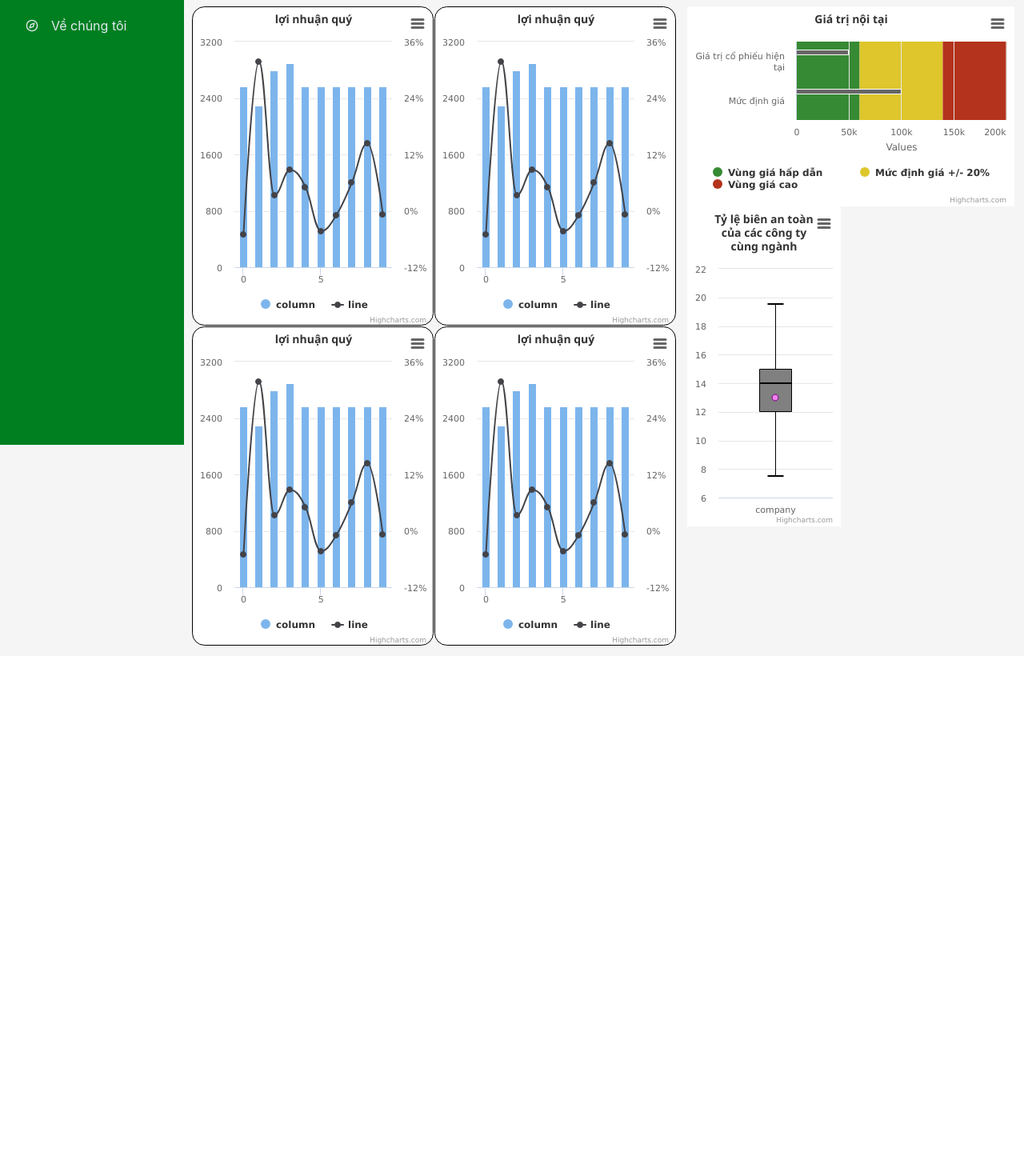
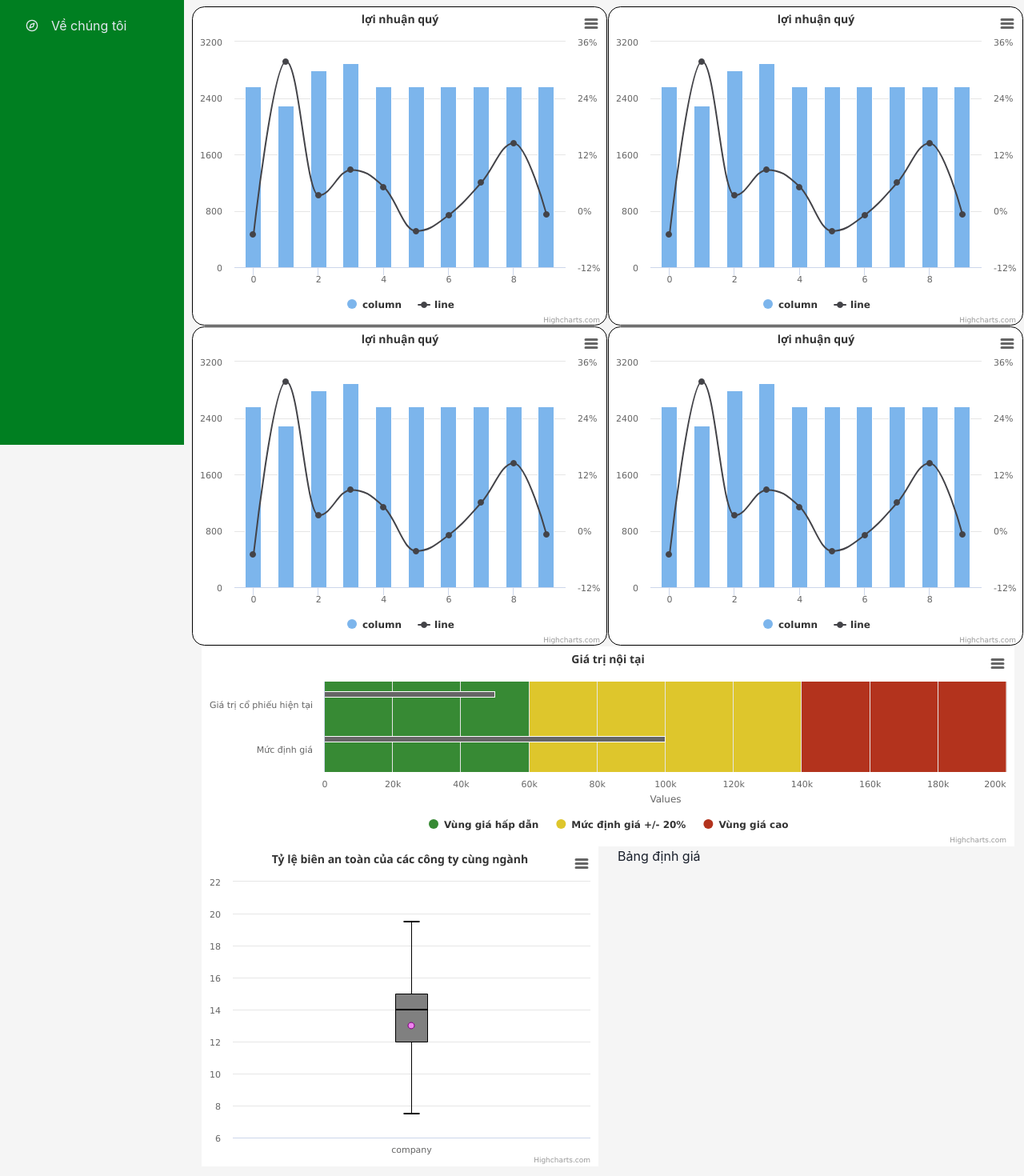
Before and after one commit to singsinghai/Stock-Market-GrabBootcamp, a React (Create React App) app in the folder frontend/: page /company/VIC in a window 1280 px wide. Shown: the part 244-1714 px from the top of the page at 80% size. Before the commit the page ends 1064 px from the top, so only its background shows below. Built offline with nearby package versions, Linux system fonts and the light colour scheme; no server answers.

Commit message:
Update new layout for companyValuation page

```diff
--- a/frontend/src/components/companyValuation/ValuationCharts/index.js
+++ b/frontend/src/components/companyValuation/ValuationCharts/index.js
@@ -6,9 +6,7 @@ import BulletChart from "./BulletChart";
 
 function ValuationCharts() {
     return (
-
-        <Row>
-            <Col xs={12} xl={7}>
+        <div>
             <Row>
                 <Col xs={12} xl={6} className='p-0'>
                     <div> <ColumnChart /> </div>
@@ -27,18 +25,17 @@ function ValuationCharts() {
                     <div><ColumnChart /></div>
                 </Col>
             </Row>
-            </Col>
 
-            <Col xs={12} xl={5}>
             <Row>
                 <div><BulletChart /></div> {/*Bullet chart ở đây*/}
                 <Col xs={12} xl={6}>
                     <div><IndustryBoxPlot /></div>
                 </Col>
-
-                </Row>
+                <Col xs={12} xl={6}>
+                    <div>Bảng định giá</div>
                 </Col>
             </Row>
+        </div>
     );
 }
 
--- a/frontend/src/components/companyValuation/index.js
+++ b/frontend/src/components/companyValuation/index.js
@@ -1,7 +1,6 @@
 import { Spinner, Image, Text } from "@chakra-ui/react";
 import axios from "axios";
 import React, { useEffect, useState } from "react";
-import { Col, Container, Row } from "react-bootstrap";
 import { useParams } from "react-router-dom";
 import { seo } from "../../helper";
 import Header from "./Header";
@@ -34,7 +33,7 @@ function CompanyValuation() {
   useEffect(() => {
     fetchCompanyInfo();
     seo({
-      title: `${company_symbol} - Doanh nghiệp | Hẻ Cu Lé`,
+      title: `${company_symbol} - Doanh nghiệp | HERCULÉ`,
       metaDescription: "homepage",
     });
   }, []);
--- a/frontend/src/components/homepage/index.js
+++ b/frontend/src/components/homepage/index.js
@@ -7,7 +7,7 @@ import { seo } from "../../helper";
 export const HomePage = ({ market_data }) => {
   useEffect(() => {
     seo({
-      title: "Hẻ Cu Lé - homepage",
+      title: "HERCULÉ - Trang chủ",
       metaDescription: "homepage",
     });
   }, []);
```
Lines whose indentation alone changed are shown as unchanged.
